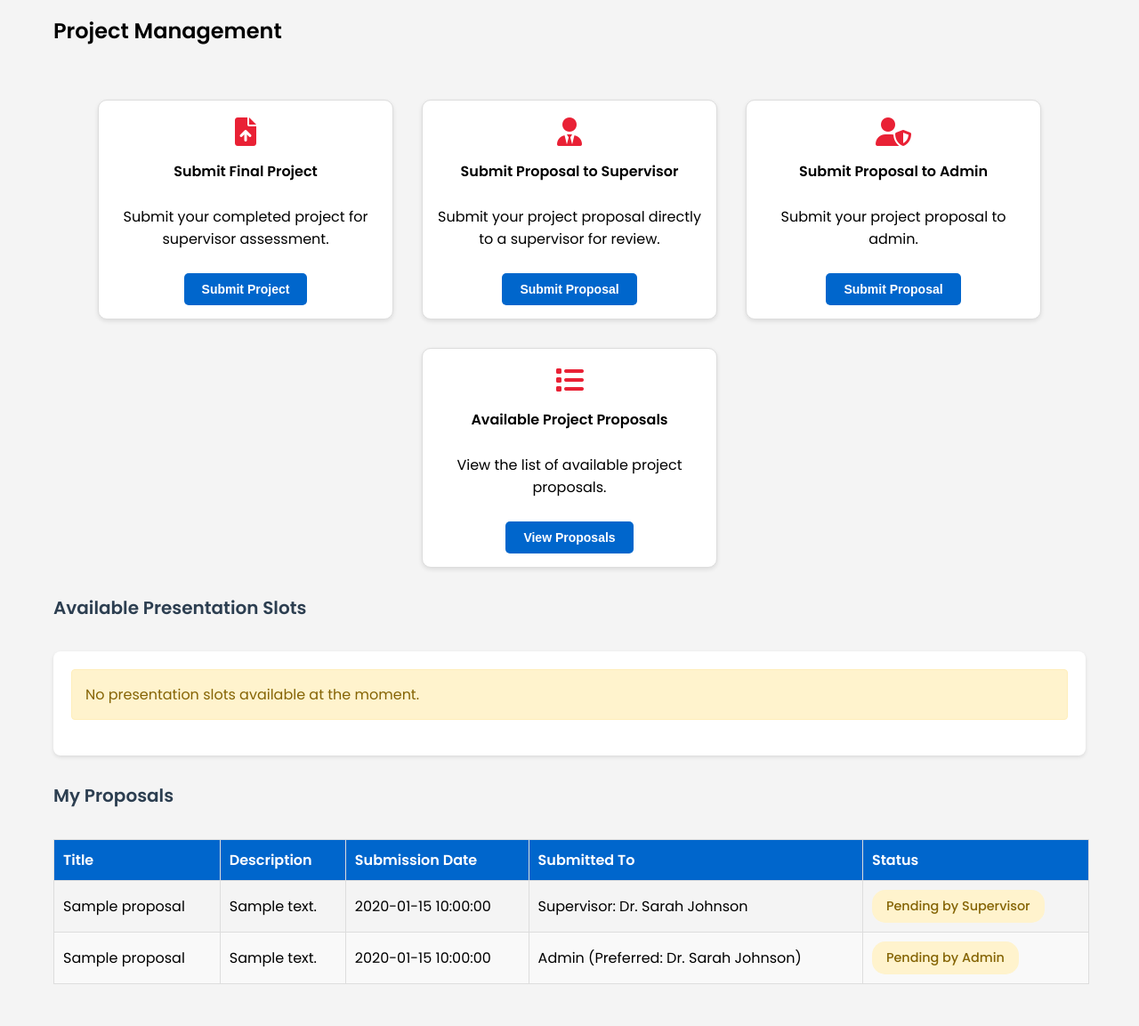
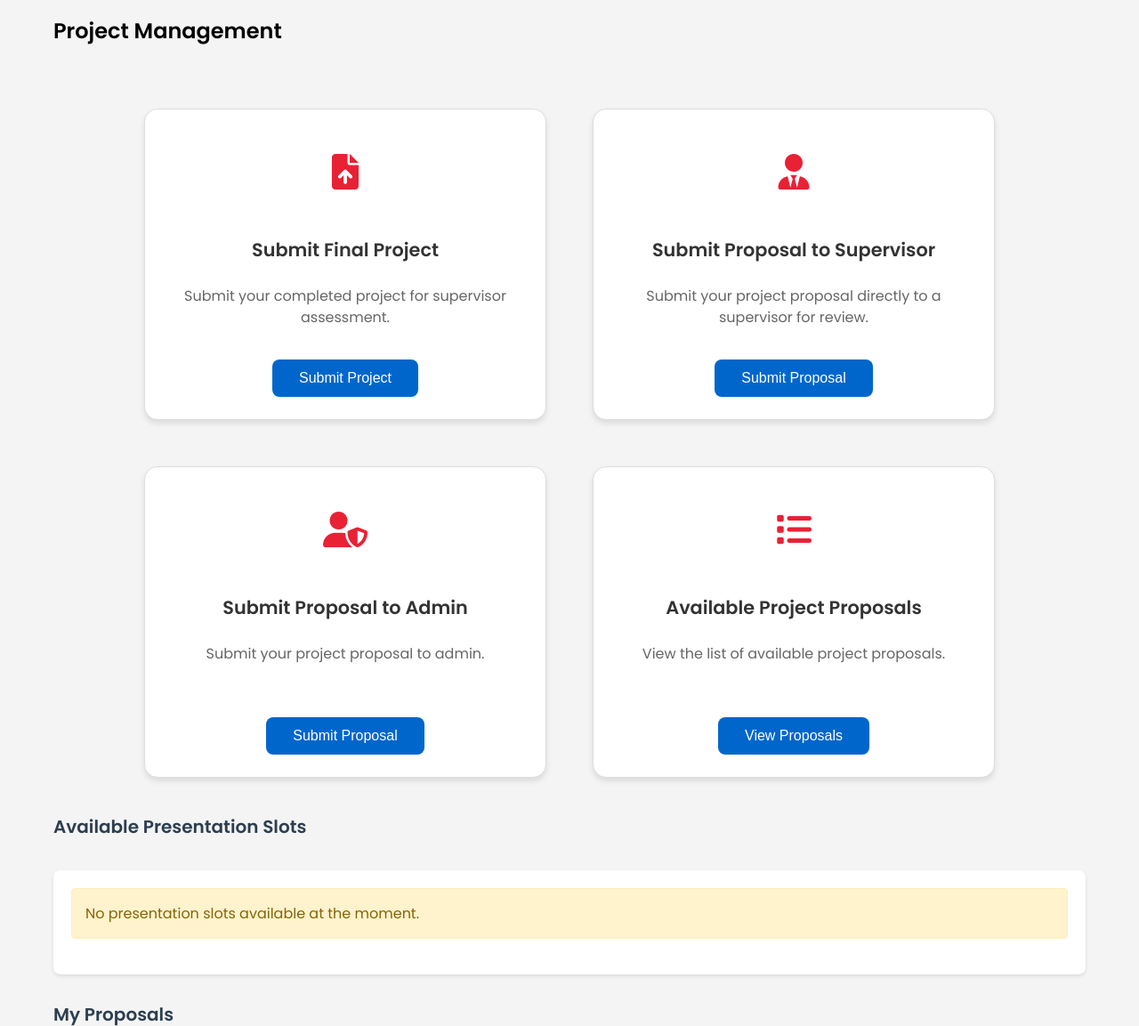
Before and after one commit to YongJinYit1214/final-year-project-management-system, a PHP site: page /pages/projects/projects-page.php in a window 1280 px wide. Shown: the part 83-1236 px from the top of the page at 89% size. Before the commit the page ends 1189 px from the top, so only its background shows below. Run offline with PHP 8.4, Linux system fonts and the light colour scheme; the visitor is signed in with stand-in values (Sample User, id 1); data comes from the database, SQL or seed files in the repository; tables that the repository leaves empty hold one stand-in row (values such as "Sample post").

Commit message:
Update projects-page.css

```diff
--- a/pages/projects/projects-page.css
+++ b/pages/projects/projects-page.css
@@ -132,27 +132,42 @@ h2, h3, h4 {
     flex-wrap: wrap;
     justify-content: center;
     padding: 20px;
+    max-width: 1400px;
+    margin: 0 auto;
 }
 
-/*View Available Projects, Submit to Supervisor, Submit to Admin, Project Timeline*/
 .action-card h4 {
     padding-left: 0px;
+    font-size: 1.3rem;
+    margin: 15px 0;
+    color: #333;
 }
 
 .action-card {
-    flex: 1 1 calc(25% - 40px);
-    max-width: 300px;
+    flex: 1 1 calc(33.333% - 40px);
+    min-width: 300px;
+    max-width: 400px;
     border: 1px solid #ddd;
-    border-radius: 10px;
+    border-radius: 15px;
     background-color: #ffffff;
     text-align: center;
-    box-shadow: 0 2px 5px rgba(0, 0, 0, 0.1);
-    padding: 15px;
-    transition: transform 0.2s ease;
+    box-shadow: 0 4px 6px rgba(0, 0, 0, 0.1);
+    padding: 25px;
+    transition: transform 0.2s ease, box-shadow 0.2s ease;
+    margin: 10px;
 }
 
 .action-card:hover {
     transform: translateY(-5px);
+    box-shadow: 0 6px 12px rgba(0, 0, 0, 0.15);
+}
+
+.action-card p {
+    color: #666;
+    font-size: 1rem;
+    line-height: 1.5;
+    margin: 15px 0;
+    min-height: 48px;
 }
 
 .action-icon {
@@ -160,51 +175,35 @@ h2, h3, h4 {
     border: none;
     color: #e92135;
     cursor: pointer;
-    padding: 4px;
-    margin: 0 2px;
-    border-radius: 4px;
-    transition: all 0.2s ease;
-    font-size: 0.9rem;
+    padding: 15px;
+    margin: 10px 0;
+    border-radius: 50%;
+    transition: all 0.3s ease;
+    display: inline-block;
 }
 
 .action-icon i {
-    font-size: 2rem;
-}
-
-.action-icon2 {
-    background: none;
-    border: none;
-    color: black;
-    cursor: pointer;
-    padding: 4px;
-    margin: 0 2px;
-    border-radius: 4px;
-    transition: all 0.2s ease;
-    font-size: 1rem;
-}
-
-.action-icon:hover {
-    background: rgba(37, 99, 235, 0.1);
-    transform: translateY(-1px);
+    font-size: 2.5rem;
 }
 
 .action-btn {
-    margin-top: 10px;
-    padding: 10px 20px;
+    margin-top: 20px;
+    padding: 12px 30px;
     background-color: #0066cc;
     color: white;
     border: none;
-    border-radius: 5px;
+    border-radius: 8px;
     cursor: pointer;
-    font-size: 14px;
-    font-weight: bold;
-    transition: background-color 0.3s ease, transform 0.3s ease;
+    font-size: 1rem;
+    font-weight: 500;
+    transition: all 0.3s ease;
     text-decoration: none;
+    display: inline-block;
 }
 
 .action-btn:hover {
     background-color: #004c99;
-    transform: scale(1.15);
+    transform: scale(1.05);
 }
 
 /* Available Projects */
@@ -883,3 +882,21 @@ footer p {
 .page-header {
     margin-bottom: 30px;
 }
+
+/* Responsive adjustments */
+@media (max-width: 1200px) {
+    .action-card {
+        flex: 1 1 calc(50% - 40px);
+    }
+}
+
+@media (max-width: 768px) {
+    .action-card {
+        flex: 1 1 100%;
+        max-width: none;
+    }
+
+    .project-actions-container {
+        padding: 10px;
+    }
+}
```
